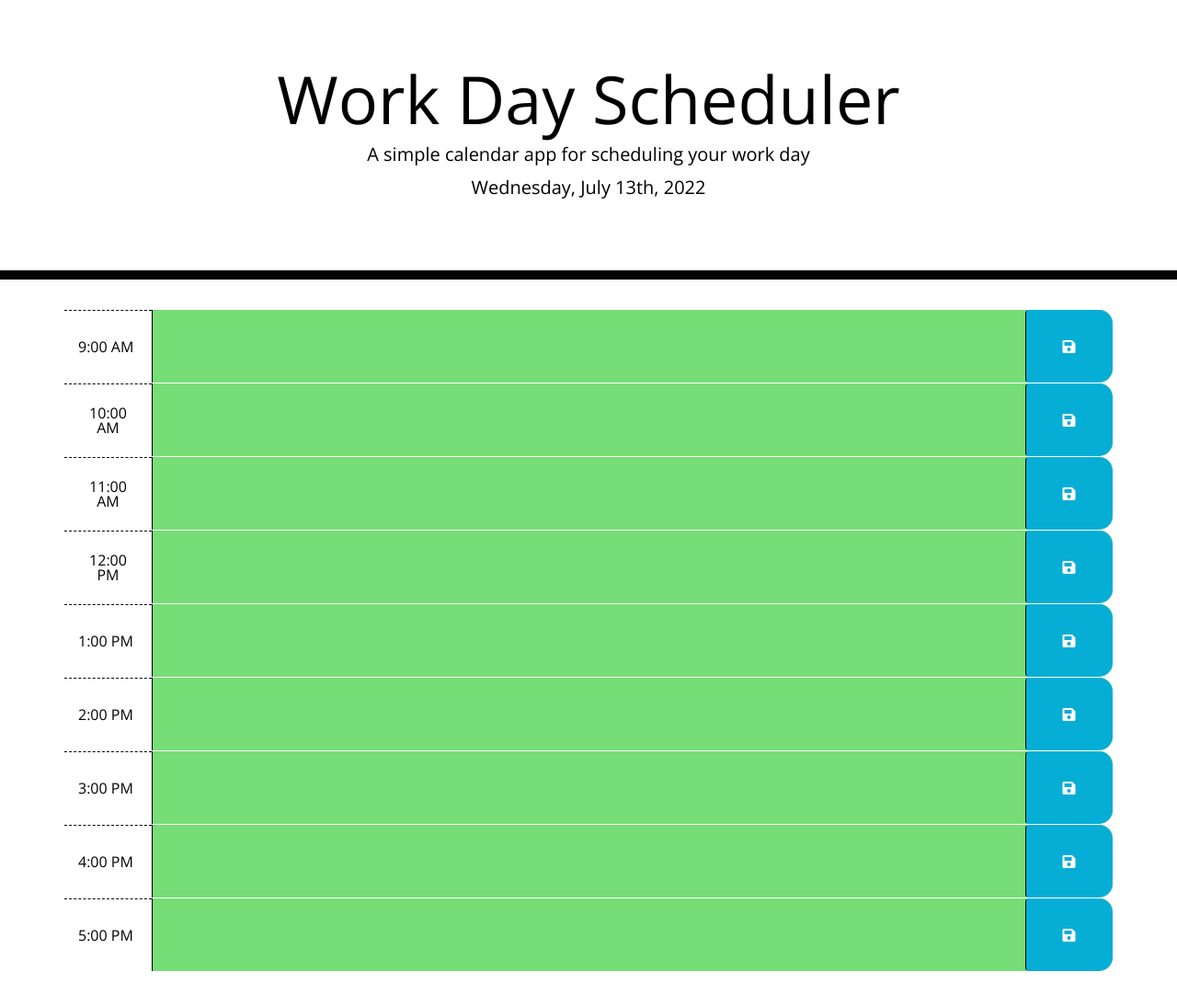
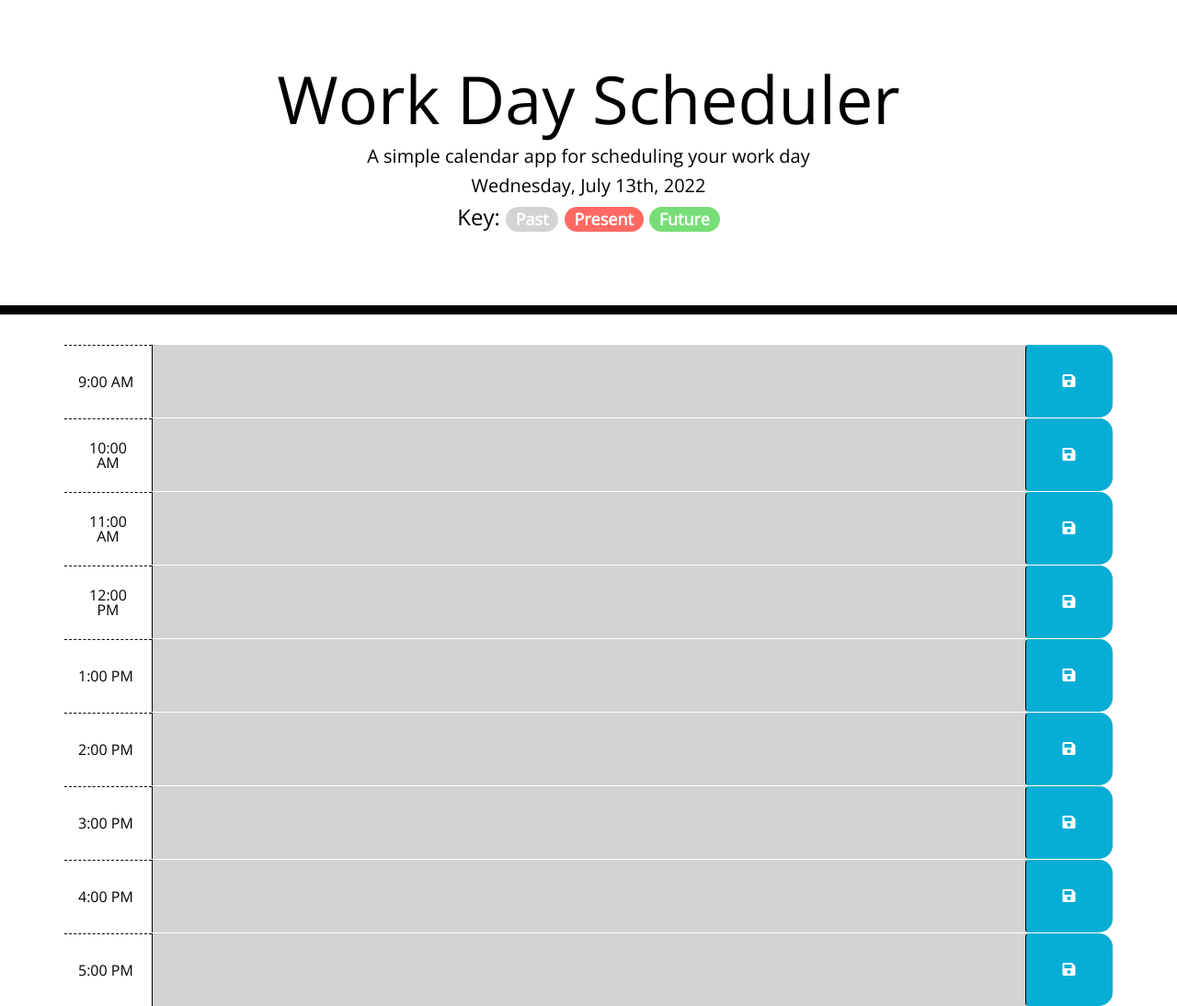
Before and after one commit to devilarms83/week05-workdayscheduler, a plain HTML site: page index.html in a window 1280 px wide. Shown: the whole page at 92% size. Before the commit the page ends 1056 px from the top, so only its background shows below. Drawn offline with nearby package versions, Linux system fonts and the light colour scheme.

Commit message:
Update index.html and script.js to reflect the right CSS colors for past, present and future

```diff
--- a/assets/script.js
+++ b/assets/script.js
@@ -22,10 +22,12 @@ $(document).ready(function () {
     function timeChecker() {
         // get current number of hours
         var currentTime = moment().hour()
+        console.log(currentTime)
 
         // loop over time blocks
         $(".time-block").each(function () {
-            var timeBlock = parseInt($(this).attr("id").split("hour")[1])
+            var timeBlock = parseInt($(this).attr("id").split("block")[1])
+            console.log(timeBlock)
 
             // Check the time and current state
             if (timeBlock < currentTime) {
@@ -47,15 +49,15 @@ $(document).ready(function () {
     }
 
     // Get item from local storage if any
-    $("#nineAm .description").val(localStorage.getItem("nineAm"));
-    $("#tenAm .description").val(localStorage.getItem("tenAm"));
-    $("#elevenAm .description").val(localStorage.getItem("elevenAm"));
-    $("#twelvePm .description").val(localStorage.getItem("twelvePm"));
-    $("#onePm .description").val(localStorage.getItem("onePm"));
-    $("#twoPm .description").val(localStorage.getItem("twoPm"));
-    $("#threePm .description").val(localStorage.getItem("threePm"));
-    $("#fourPm .description").val(localStorage.getItem("fourPm"));
-    $("#fivePm .description").val(localStorage.getItem("fivePm"));
+    $("#block9 .description").val(localStorage.getItem("nineAm"))
+    $("#block10 .description").val(localStorage.getItem("tenAm"))
+    $("#block11 .description").val(localStorage.getItem("elevenAm"))
+    $("#block12 .description").val(localStorage.getItem("twelvePm"))
+    $("#block13 .description").val(localStorage.getItem("onePm"))
+    $("#block14 .description").val(localStorage.getItem("twoPm"))
+    $("#block15 .description").val(localStorage.getItem("threePm"))
+    $("#block16 .description").val(localStorage.getItem("fourPm"))
+    $("#block17 .description").val(localStorage.getItem("fivePm"))
 
-    timeChecker();
+    timeChecker()
 })
--- a/index.html
+++ b/index.html
@@ -25,62 +25,62 @@
   <body>
     <header class="jumbotron">
       <h1 class="display-3">Work Day Scheduler</h1>
-      <p class="lead">A simple calendar app for scheduling your work day</p>
-      <p id="currentDay" class="lead"></p>
+      <h2 class="lead">A simple calendar app for scheduling your work day</h2>
+      <h2 id="currentDay" class="lead"></h2>
+      <h4>Key: <span class="badge badge-pill past">Past</span> <label class="badge badge-pill present">Present</label> <label class="badge badge-pill future">Future</label></h4>
     </header>
-
     <div class="container">
       <p id="localStorage" class="text-center text-success font-weight-bold" ></p>
       <!-- Timeblocks go here -->
-      <div id="nineAm" class="row time-block">
+      <div id="block9" class="row time-block">
         <div class="col-md-1 hour d-flex align-content-center flex-wrap">9:00 AM</div>
         <textarea class="col-md-10 description">
         </textarea>
         <button class="btn saveBtn col-md-1"><i class="fas fa-save"></i></button>
       </div>
-      <div id="tenAm" class="row time-block">
+      <div id="block10" class="row time-block">
         <div class="col-md-1 hour d-flex align-content-center flex-wrap">10:00 AM</div>
         <textarea class="col-md-10 description">
         </textarea>
         <button class="btn saveBtn col-md-1"><i class="fas fa-save"></i></button>
       </div>
-      <div id="elevenAm" class="row time-block">
+      <div id="block11" class="row time-block">
         <div class="col-md-1 hour d-flex align-content-center flex-wrap">11:00 AM</div>
         <textarea class="col-md-10 description">
         </textarea>
         <button class="btn saveBtn col-md-1"><i class="fas fa-save"></i></button>
       </div>
-      <div id="twelvePm" class="row time-block">
+      <div id="block12" class="row time-block">
         <div class="col-md-1 hour d-flex align-content-center flex-wrap">12:00 PM</div>
         <textarea class="col-md-10 description">
         </textarea>
         <button class="btn saveBtn col-md-1"><i class="fas fa-save"></i></button>
       </div>
-      <div id="onePm" class="row time-block">
+      <div id="block13" class="row time-block">
         <div class="col-md-1 hour d-flex align-content-center flex-wrap">1:00 PM</div>
         <textarea class="col-md-10 description">
         </textarea>
         <button class="btn saveBtn col-md-1"><i class="fas fa-save"></i></button>
       </div>
-      <div id="twoPm" class="row time-block">
+      <div id="block14" class="row time-block">
         <div class="col-md-1 hour d-flex align-content-center flex-wrap">2:00 PM</div>
         <textarea class="col-md-10 description">
         </textarea>
         <button class="btn saveBtn col-md-1"><i class="fas fa-save"></i></button>
       </div>
-      <div id="threePm" class="row time-block">
+      <div id="block15" class="row time-block">
         <div class="col-md-1 hour d-flex align-content-center flex-wrap">3:00 PM</div>
         <textarea class="col-md-10 description">
         </textarea>
         <button class="btn saveBtn col-md-1"><i class="fas fa-save"></i></button>
       </div>
-      <div id="fourPm" class="row time-block">
+      <div id="block16" class="row time-block">
         <div class="col-md-1 hour d-flex align-content-center flex-wrap">4:00 PM</div>
         <textarea class="col-md-10 description">
         </textarea>
         <button class="btn saveBtn col-md-1"><i class="fas fa-save"></i></button>
       </div>
-      <div id="fivePm" class="row time-block">
+      <div id="block17" class="row time-block">
         <div class="col-md-1 hour d-flex align-content-center flex-wrap">5:00 PM</div>
         <textarea class="col-md-10 description">
         </textarea>
```
